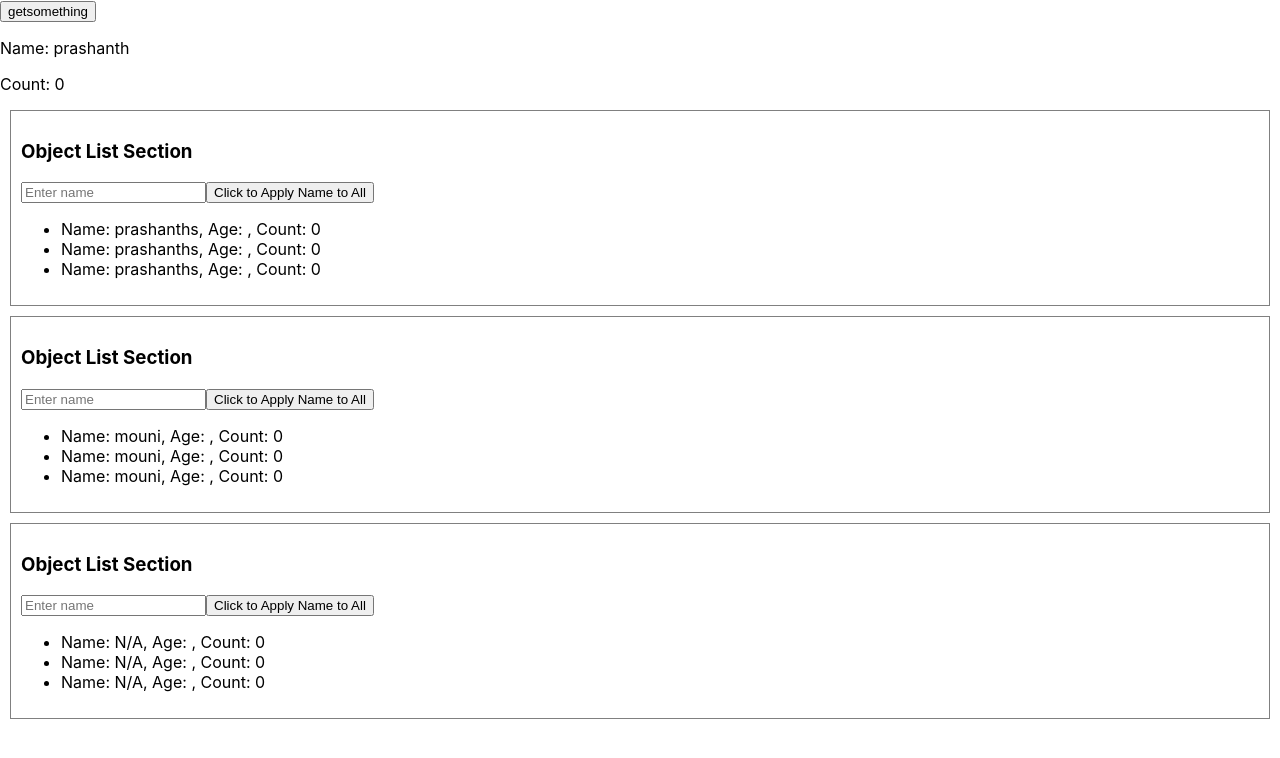
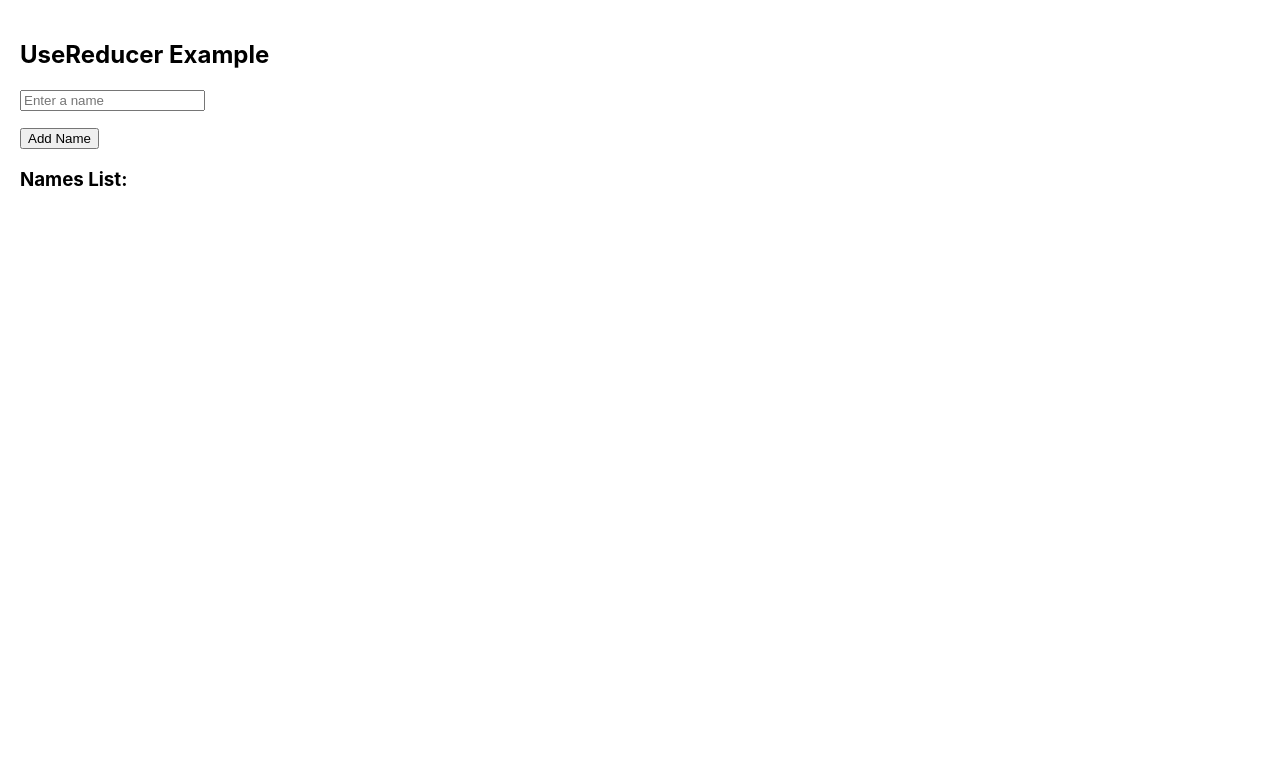
Before and after one commit to pashi44/onpmysql, a React (Create React App) app in the folder onpsqlview/: page / in a window 1280 px wide. Shown: the top 758 px of the page. Built offline with nearby package versions, Linux system fonts and the light colour scheme.

Commit message:
addded perfect working usereducer hook

```diff
--- a/onpsqlview/src/App.js
+++ b/onpsqlview/src/App.js
@@ -1,4 +1,3 @@
-import logo from './logo.svg';
 import './App.css';
 import { BrowserRouter as Router, Routes, Route } from "react-router-dom";
 import TwitterPage from "./components/TwitterPage"; // adjust path as needed
--- /dev/null
+++ b/onpsqlview/src/stateManagement/UseRedu.jsx
@@ -0,0 +1,70 @@
+import React, { useReducer } from 'react';
+
+//  Initial state object for useReducer
+const initialState = {
+  name: '',         // Current input value
+  nameList: []      // List of submitted names
+};
+
+// Reducer function (called by dispatch)
+function reducer(state, action) {
+  switch (action.type) {
+    case 'SET_NAME':
+      return {
+        ...state,
+        name: action.payload
+      };
+
+    case 'ADD_NAME':
+      // Adds the current name to the list (if not empty), then clears input
+      if (state.name.trim() === '') return state;
+      return {
+        ...state,
+        nameList: [...state.nameList, state.name],
+        name: ''
+      };
+
+    default:
+      return state;
+  }
+}
+
+export default function Reduce() {
+  // dispatch is a function that calls the reducer function internally managed by React
+  // reducer(state, action) → returns new state
+  const [state, dispatch] = useReducer(reducer, initialState);
+
+  return (
+    <div style={{ padding: '20px' }}>
+      <h2>UseReducer Example</h2>
+
+      {/* Controlled input field */}
+      <input
+        type="text"
+        value={state.name}
+        placeholder="Enter a name"
+        onChange={(e) =>
+          dispatch({
+            type: 'SET_NAME',
+            payload: e.target.value
+          })
+        }
+      />
+
+
+<p> {state.name}</p>
+      {/* Button to add name to the list */}
+      <button onClick={() => dispatch({ type: 'ADD_NAME' })}>
+        Add Name
+      </button>
+
+      {/* Display the list of names */}
+      <h3>Names List:</h3>
+      <ul>
+        {state.nameList.map((name, index) => (
+          <li key={index}>{name}</li>
+        ))}
+      </ul>
+    </div>
+  );
+}
--- a/onpsqlview/src/stateManagement/UseStat.jsx
+++ b/onpsqlview/src/stateManagement/UseStat.jsx
@@ -1,4 +1,6 @@
 import React, { useState } from "react";
+import Reduce from "./UseRedu";
+
 
 // ✅ Initial object — not a class, just a reference type
 const andummyobject = {
@@ -10,7 +12,7 @@ const andummyobject = {
   }
 };
 
-function Objectlist(props) {
+function Objectlist({...props}) {
 
   // ✅ Create a safe base object to use in list initialization
   const baseObject = {
@@ -26,10 +28,9 @@ function Objectlist(props) {
     { ...baseObject }
   ]);
 
-  // ✅ Scalar state for input field
   const [inputValue, setInputValue] = useState("");
 
-  // ✅ This triggers non-scalar re-rendering
+  // This triggers non-scalar re-rendering
   // - by creating new object references for each element in the array
   const handleChangeAllNames = () => {
     setList((prevList) =>
@@ -70,7 +71,7 @@ const Make = () => {
   const [initialObject, setInitialObject] = useState({ ...andummyobject });
 
   /*
-    ✅ React looks out for scalar and non-scalar types to compare the modified DOM tree.
+     React looks out for scalar and non-scalar types to compare the modified DOM tree.
 
     - For scalar types (number, string, boolean), the returned values are by **value**.
       → So React automatically re-renders when a different value is passed.
@@ -90,7 +91,7 @@ const Make = () => {
         onClick={() =>
           setInitialObject((prev) => ({
             ...prev,
-            Name: "\t prashi",
+            Name: "\t   radare",
             count: prev.count + 1
           }))
         }
@@ -106,6 +107,7 @@ const Make = () => {
       <Objectlist lase="mouni" />
 
       <Objectlist />
+      <Reduce/>
     </div>
   );
 };
--- a/onpsqlview/src/stateManagement/states.js
+++ b/onpsqlview/src/stateManagement/states.js
@@ -1,7 +1,7 @@
 import React from 'react';
 import ReactDOM from 'react-dom/client';
 import  Make  from   "./UseStat"
-
+import Reduce from './UseRedu';
 
 
 const stateDiv = ReactDOM.createRoot(document.getElementById('states'));
@@ -12,7 +12,10 @@ const stateDiv = ReactDOM.createRoot(document.getElementById('states'));
 stateDiv.render(
 
 <React.Fragment>
-    < Make/>
+    {/* < Make/> */}
+
+
+    <Reduce />
 </React.Fragment>
 
 
```
